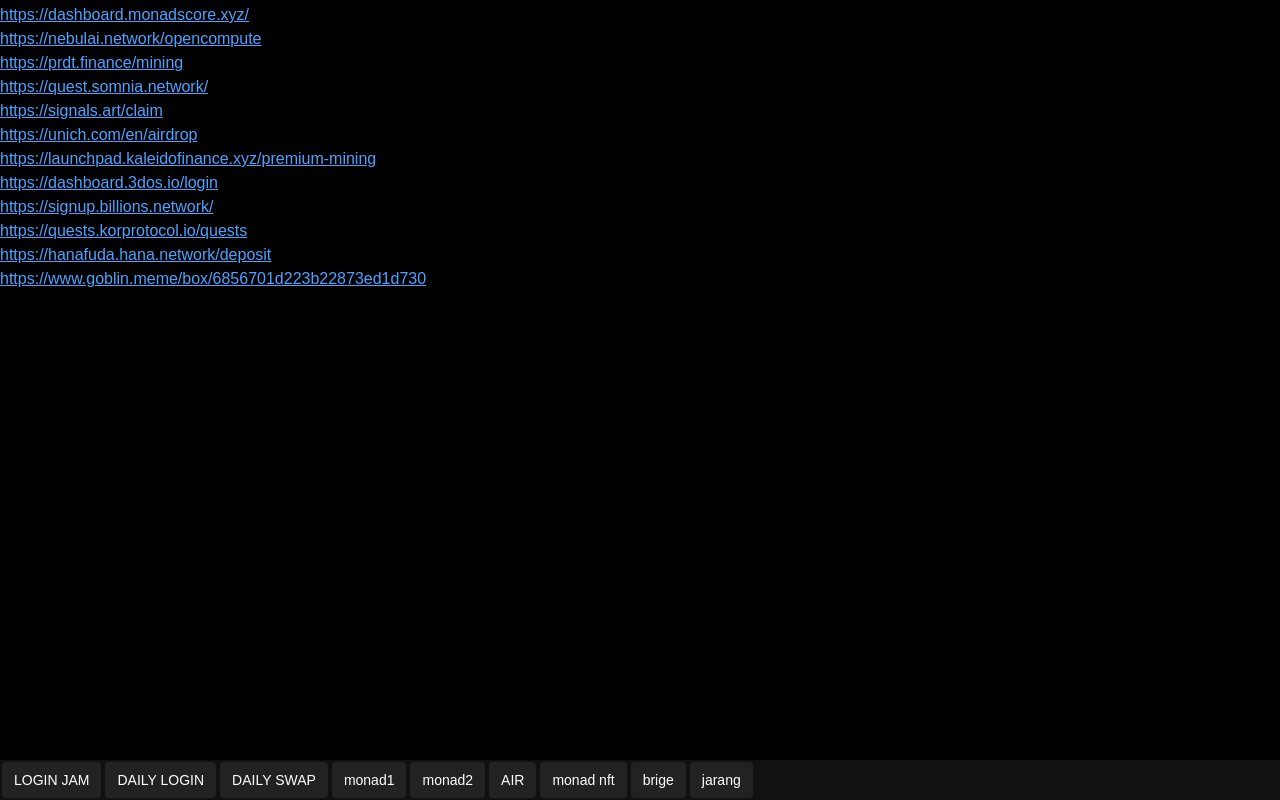
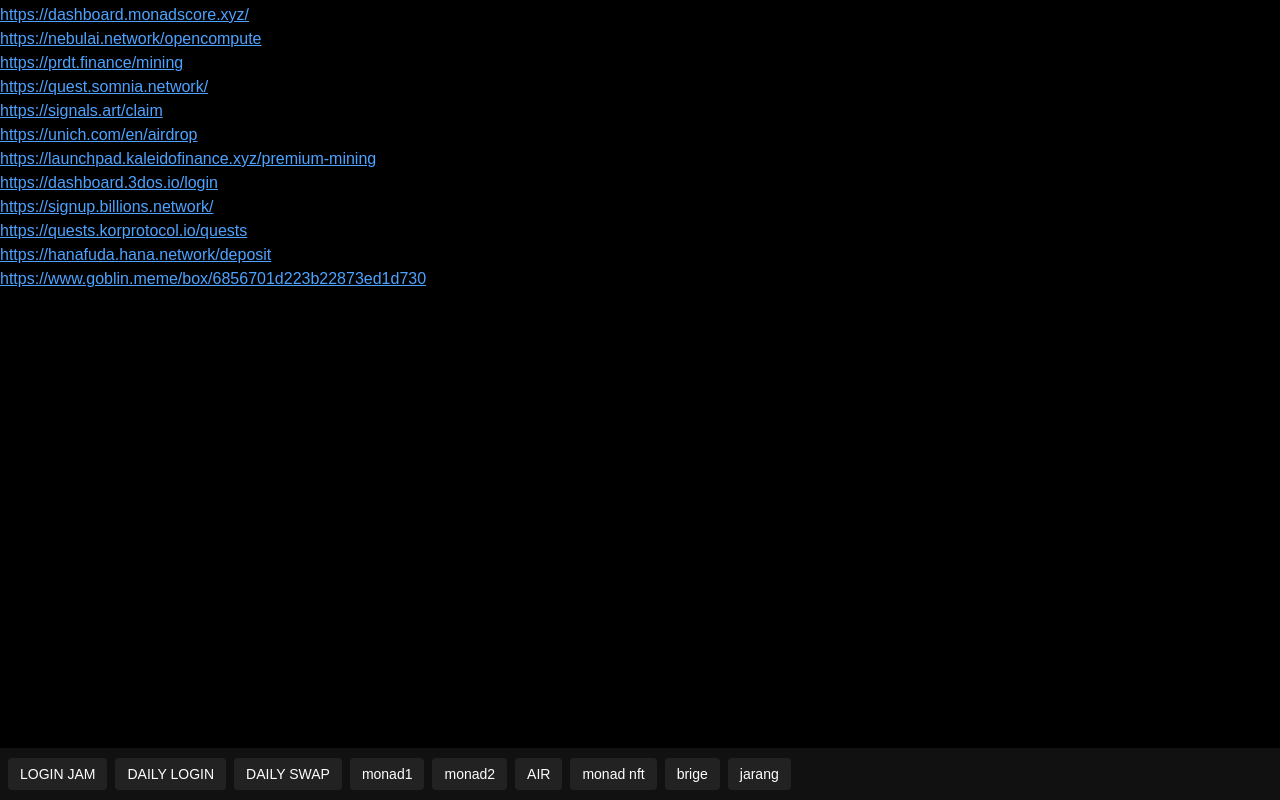
Before and after one commit to kingvavasav/menu, a plain HTML site: page index.html in a window 1280 px wide. Drawn offline with Linux system fonts and the light colour scheme.

Commit message:
Update index.html

```diff
--- a/index.html
+++ b/index.html
@@ -9,16 +9,19 @@ body { background:#000; color:#fff; margin:0; font-family:sans-serif; }
 a { color:#4da3ff; display:block; margin:6px 0; word-break:break-all; }
 .menu {
     position:fixed; bottom:0; left:0; width:100%;
-    background:#111; display:flex;
-    overflow-x:auto; white-space:nowrap;
+    background:#111; overflow-x:auto; white-space:nowrap;
 }
-.menu button {
-    flex:0 0 auto; padding:10px 12px;
-    background:#222; color:#fff;
-    border:none; margin:2px;
-    font-size:14px; border-radius:4px;
+.menu ul {
+    display:flex; list-style:none; margin:0; padding:4px;
 }
-.menu::-webkit-scrollbar { display:none; } /* sembunyikan scrollbar di mobile */
+.menu li {
+    flex:0 0 auto; margin:0 4px;
+}
+.menu a {
+    display:block; padding:8px 12px; background:#222; color:#fff;
+    text-decoration:none; border-radius:4px; font-size:14px;
+}
+.menu::-webkit-scrollbar { display:none; }
 </style>
 </head>
 <body>
@@ -39,15 +42,17 @@ a { color:#4da3ff; display:block; margin:6px 0; word-break:break-all; }
 
 <!-- Scrollable Menu -->
 <div class="menu">
-    <button>LOGIN JAM</button>
-    <button>DAILY LOGIN</button>
-    <button>DAILY SWAP</button>
-    <button>monad1</button>
-    <button>monad2</button>
-    <button>AIR</button>
-    <button>monad nft</button>
-    <button>brige</button>
-    <button>jarang</button>
+    <ul>
+        <li><a href="https://kingvavasav.github.io/menu/simpel#">LOGIN JAM</a></li>
+        <li><a href="https://kingvavasav.github.io/menu/simpel#">DAILY LOGIN</a></li>
+        <li><a href="https://kingvavasav.github.io/menu/simpel#">DAILY SWAP</a></li>
+        <li><a href="https://kingvavasav.github.io/menu/simpel#">monad1</a></li>
+        <li><a href="https://kingvavasav.github.io/menu/simpel#">monad2</a></li>
+        <li><a href="https://kingvavasav.github.io/menu/simpel#">AIR</a></li>
+        <li><a href="https://kingvavasav.github.io/menu/simpel#">monad nft</a></li>
+        <li><a href="https://kingvavasav.github.io/menu/simpel#">brige</a></li>
+        <li><a href="https://kingvavasav.github.io/menu/simpel#">jarang</a></li>
+    </ul>
 </div>
 
 </body>
```
